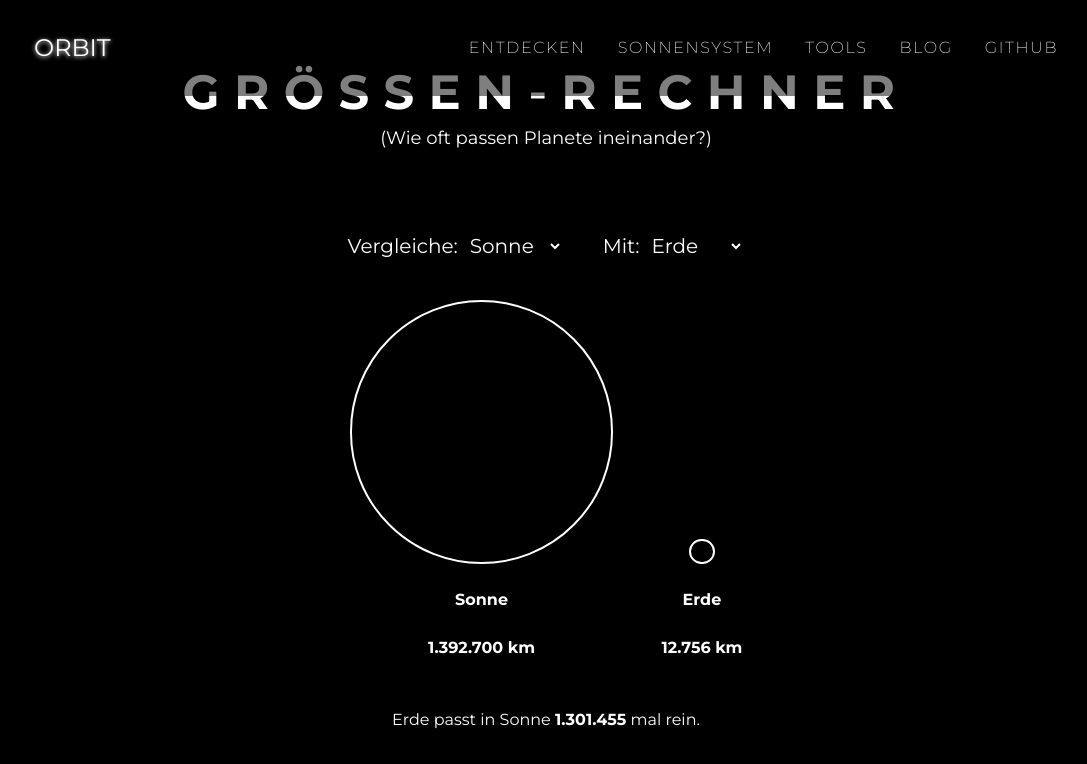
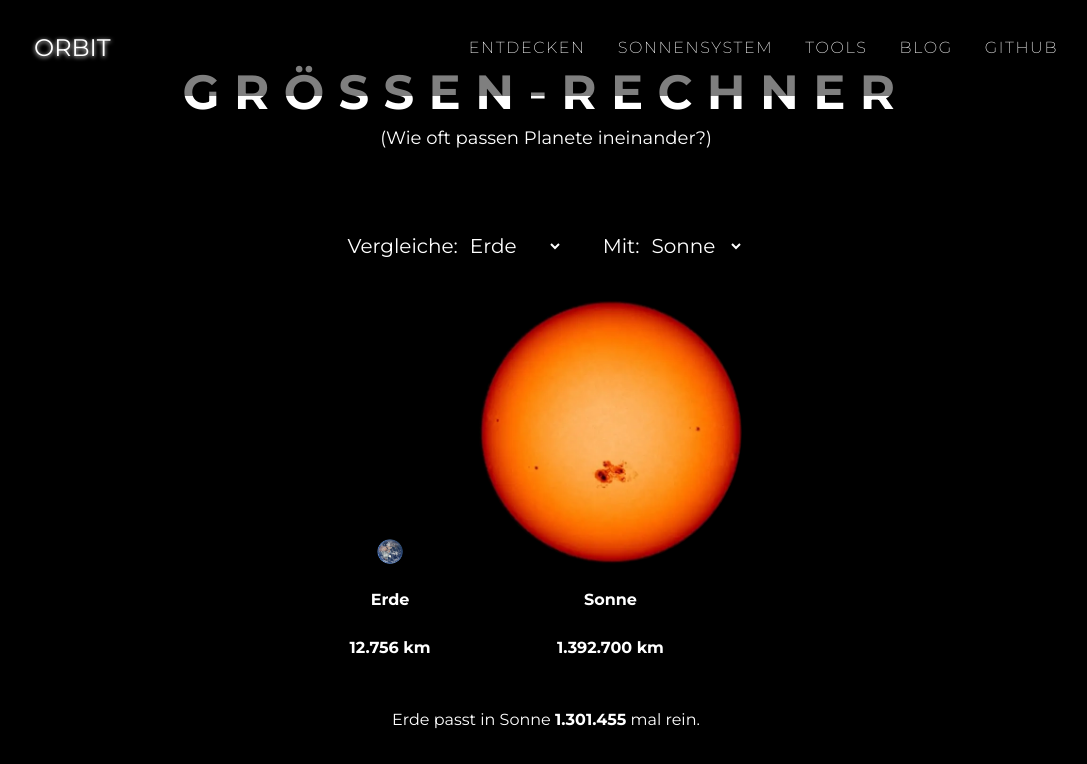
Before and after one commit to zeroequalsone/orbit, a Next.js app: page /tools/size-calculator in a window 1280 px wide. Shown: the top 764 px of the page, without its empty margins (94-1181 px from the left). Built offline with nearby package versions, Linux system fonts and the light colour scheme.

Commit message:
Reworked tools ui a bit. Other rework planned (#25)

```diff
--- a/app/tools/size-calculator/page.tsx
+++ b/app/tools/size-calculator/page.tsx
@@ -1,11 +1,12 @@
 "use client";
 
 import { planets } from "@/data/planets";
-import { useEffect, useState } from "react";
+import Link from "next/link";
+import { useState } from "react";
 
 export default function SizeCalculator() {
-  const [sizeFrom, setSizeFrom] = useState(0);
-  const [sizeTo, setSizeTo] = useState(3);
+  const [sizeFrom, setSizeFrom] = useState(3);
+  const [sizeTo, setSizeTo] = useState(0);
 
   const planetFrom = planets.find((p) => p.id === sizeFrom);
   const planetTo = planets.find((p) => p.id === sizeTo);
@@ -79,11 +80,15 @@ export default function SizeCalculator() {
                     <div
                       className={`flex flex-col gap-6 text-center items-center`}
                     >
-                      <svg
-                        className={`border-2 rounded-full`}
+                      <div
+                        className={`rounded-full`}
                         style={{
-                          height: `${Math.sqrt(planetFrom.diameter / 20)}px`,
-                          width: `${Math.sqrt(planetFrom.diameter / 20)}px`,
+                          height: `${planetFrom.id === 6 ? Math.sqrt(planetFrom.diameter / 5) : Math.sqrt(planetFrom.diameter / 20)}px`,
+                          width: `${planetFrom.id === 6 ? Math.sqrt(planetFrom.diameter / 5) : Math.sqrt(planetFrom.diameter / 20)}px`,
+                          backgroundImage: `url('${planetFrom.iconUrl}')`,
+                          backgroundSize: "100%",
+                          backgroundPosition: "center",
+                          backgroundRepeat: "no-repeat",
                         }}
                       />
                       <p className="font-bold">{planetFrom.name}</p>
@@ -97,11 +102,15 @@ export default function SizeCalculator() {
                     <div
                       className={`flex flex-col gap-6 text-center items-center`}
                     >
-                      <svg
-                        className={`border-2 rounded-full`}
+                      <div
+                        className={`rounded-full`}
                         style={{
-                          height: `${Math.sqrt(planetTo.diameter / 20)}px`,
-                          width: `${Math.sqrt(planetTo.diameter / 20)}px`,
+                          height: `${planetTo.id === 6 ? Math.sqrt(planetTo.diameter / 5) : Math.sqrt(planetTo.diameter / 20)}px`,
+                          width: `${planetTo.id === 6 ? Math.sqrt(planetTo.diameter / 5) : Math.sqrt(planetTo.diameter / 20)}px`,
+                          backgroundImage: `url('${planetTo.iconUrl}')`,
+                          backgroundSize: "100%",
+                          backgroundPosition: "center",
+                          backgroundRepeat: "no-repeat",
                         }}
                       />
                       <p className="font-bold">{planetTo.name}</p>
--- a/app/tools/weight-calculator/page.tsx
+++ b/app/tools/weight-calculator/page.tsx
@@ -34,9 +34,9 @@ export default function WeightCalculator() {
           <div className="flex flex-col items-center gap-12">
             <div className="flex flex-col items-center gap-4 text-xl">
               <div className="flex gap-2 text-xl">
-                <p>Dein Erd-Gewicht:</p>
+                <b>Dein Erd-Gewicht:</b>
                 <input
-                  className="w-16"
+                  className="w-16 text-right"
                   type="number"
                   name="earthWeight"
                   id="earthWeight"
@@ -48,7 +48,9 @@ export default function WeightCalculator() {
                 />
               </div>
               <div className="flex gap-2">
-                <label htmlFor="compareWith">Vergleichen mit:</label>
+                <label htmlFor="compareWith">
+                  <b>Vergleichen mit:</b>
+                </label>
                 <select
                   name="compareWith"
                   id="compareWith"
@@ -82,18 +84,22 @@ export default function WeightCalculator() {
                   <tbody>
                     <tr>
                       <th className="px-10 py-6">G-Kraft</th>
-                      <th className="px-10 py-6">9.81 m/s²</th>
-                      <th className="px-10 py-6">
+                      <th className="px-10 py-6 font-normal">9.81 m/s²</th>
+                      <th className="px-10 py-6 font-normal">
                         {selectedPlanet.gForce + " m/s²"}
                       </th>
                     </tr>
                     <tr>
                       <th className="px-10 py-6">KG</th>
-                      <th className="px-10 py-6">
-                        {earthWeight.toFixed(2).replace(".", ",") + " KG"}
+                      <th className="px-10 py-6 font-normal">
+                        {earthWeight.toLocaleString("de", {
+                          maximumFractionDigits: 1,
+                        }) + " KG"}
                       </th>
-                      <th className="px-10 py-6">
-                        {newWeight.toFixed(2).replace(".", ",") + " KG"}
+                      <th className="px-10 py-6 font-normal">
+                        {newWeight.toLocaleString("de", {
+                          maximumFractionDigits: 2,
+                        }) + " KG"}
                       </th>
                     </tr>
                   </tbody>
```
